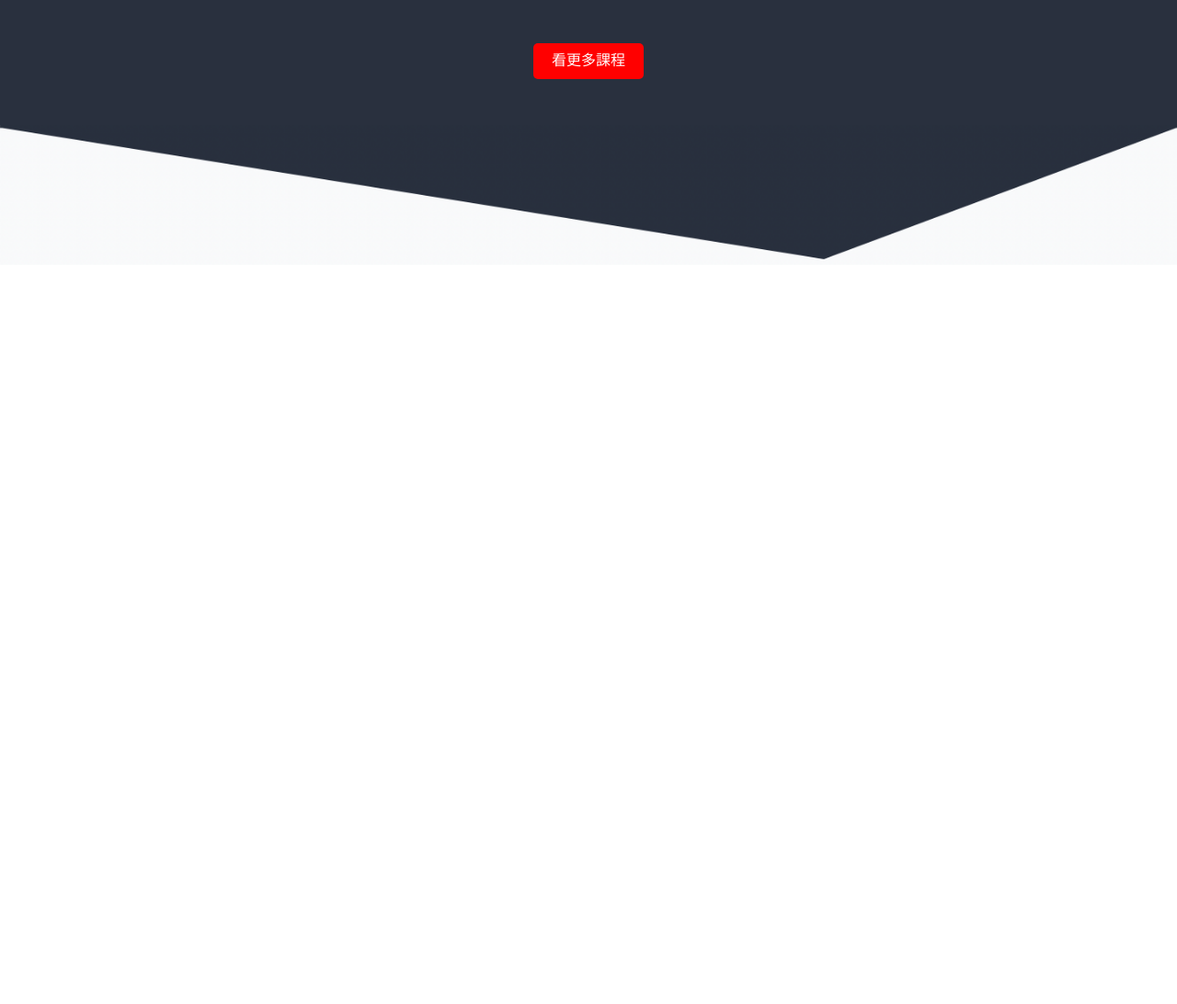
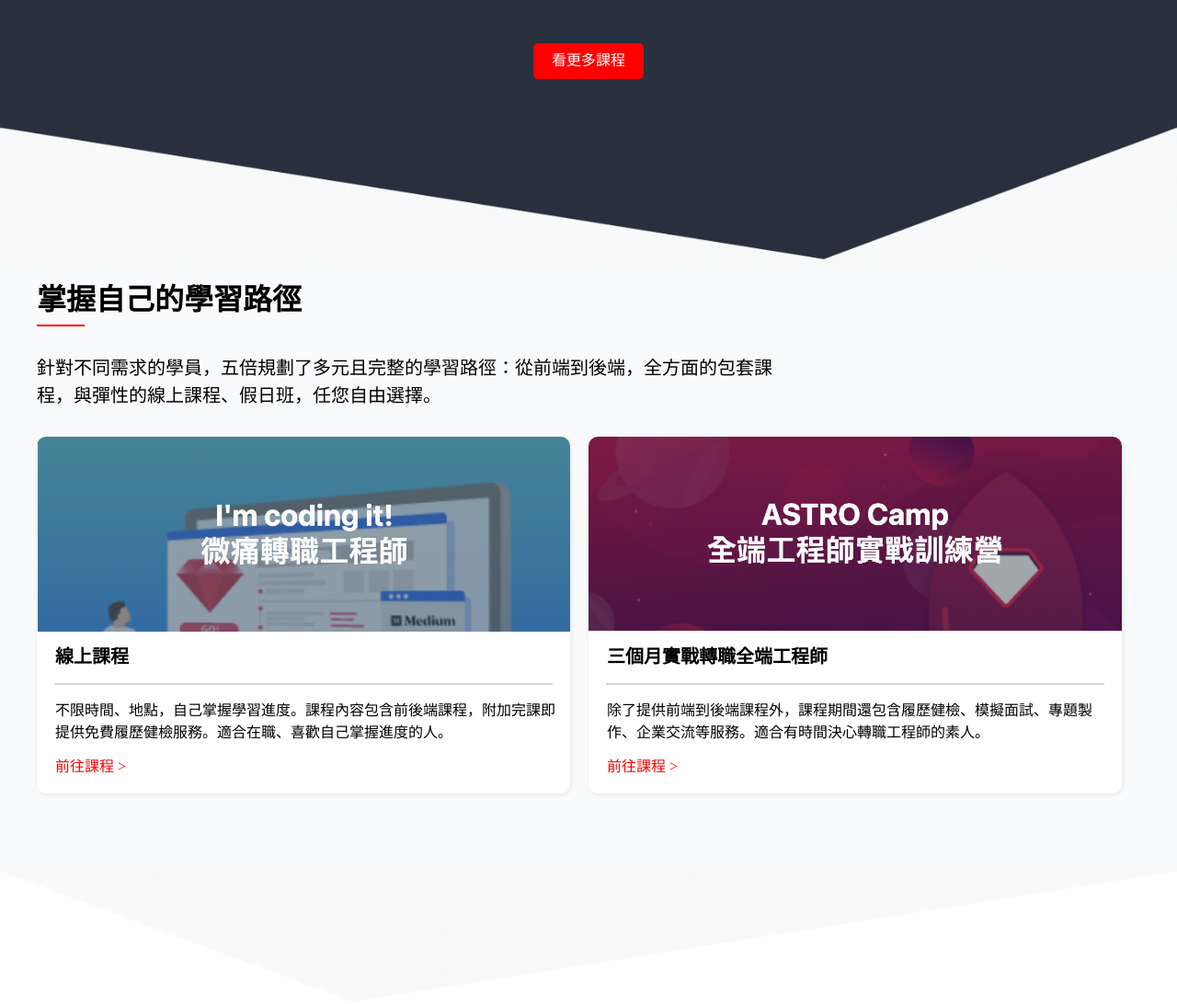
Before and after one commit to wl02599509/5xRuby_HTML_CSS_Practice, a plain HTML site: page Homework_5xRuby_web/5xRuby.html in a window 1280 px wide. Shown: the part 4193-5285 px from the top of the page at 92% size. Before the commit the page ends 4481 px from the top, so only its background shows below. Drawn offline with Linux system fonts and the light colour scheme.

Commit message:
section_6 done

```diff
--- a/Homework_5xRuby_web/5xRuby.html
+++ b/Homework_5xRuby_web/5xRuby.html
@@ -12,6 +12,7 @@
     <link rel="stylesheet" href="section_3.css">
     <link rel="stylesheet" href="section_4.css">
     <link rel="stylesheet" href="section_5.css">
+    <link rel="stylesheet" href="section_6.css">
     <style>
 
 
@@ -333,5 +334,33 @@
         </div>
         <img class="back_triangle_2" src="/pictures/black_triangle_2.png">
     </section>
+    <section class="section_6">
+        <div class="group_6">
+            <h1 class="title">掌握自己的學習路徑</h1>
+            <hr 1px color="red" width="50px" align="left">
+            <p class="description">針對不同需求的學員，五倍規劃了多元且完整的學習路徑：從前端到後端，全方面的包套課程，與彈性的線上課程、假日班，任您自由選擇。</p>
+            <div class="change_path">
+                <div class="camp" id="coding">
+                    <a  href="https://iamcoding.tw/">
+                        <img src="/pictures/coding_it.png">
+                        <h2>線上課程</h2>
+                        <hr 1px color="lightgray" width="540" align="center">
+                        <p>不限時間、地點，自己掌握學習進度。課程內容包含前後端課程，附加完課即提供免費履歷健檢服務。適合在職、喜歡自己掌握進度的人。</p>
+                        <a class="go_course" href="https://iamcoding.tw/">前往課程 ></a>
+                    </a>
+                </div>
+                <div class="camp" id="astro_camp">
+                    <a href="https://astro.5xruby.tw/">
+                        <img src="/pictures/Camp.png">
+                        <h2>三個月實戰轉職全端工程師</h2>
+                        <hr 1px color="lightgray" width="540" align="center">
+                        <p>除了提供前端到後端課程外，課程期間還包含履歷健檢、模擬面試、專題製作、企業交流等服務。適合有時間決心轉職工程師的素人。</p>
+                        <a class="go_course" href="https://astro.5xruby.tw/">前往課程 ></a>
+                    </a>
+                </div>
+            </div>
+        </div>
+        <img src="/pictures/triangle_2.png">
+    </section>
 </body>
 </html>
--- /dev/null
+++ b/Homework_5xRuby_web/section_6.css
@@ -0,0 +1,65 @@
+.section_6{
+  width: 100%;
+  background-color: rgba(249,250,251);
+  padding-top: 20px;
+}
+.group_6{
+    width: 1200px;
+    margin: auto;
+    padding-bottom: 80px;
+}
+.section_6 .title{
+    margin: 0px;
+}
+.section_6 .description{
+    margin: 30px 0px;
+    font-size: 20px;
+    width: 800px;
+    line-height: 1.5;
+}
+.change_path{
+    width: 100%;
+    display: flex;
+}
+.change_path a{
+    text-decoration: none;
+}
+.camp{
+    width: 580px;
+    padding-bottom: 20px;
+    border-radius: 10px;
+    overflow: hidden;
+    background-color: white;
+    box-shadow: 1px 1px 5px rgb(230, 230, 230);
+}
+#coding{
+    margin-right: 20ox;
+}
+#astro_camp{
+    margin-left: 20px;
+}
+.camp img{
+    width: 100%;
+}
+.camp h2{
+    color: black;
+    font-size: 20px;
+    margin-left: 20px;
+}
+.camp p{
+    color: black;
+    margin-left: 20px;
+    width: 545px;
+    line-height: 1.5;
+}
+.go_course{
+    color: red;
+    margin-left: 20px;
+}
+.go_course:hover{
+    border-bottom: 1px solid red;
+}
+.section_6 img{
+    width: 100%;
+    display: block;
+}
```
Also changed, not shown: Homework_5xRuby_web/pictures/Camp.png (added), Homework_5xRuby_web/pictures/coding_it.png (added), Homework_5xRuby_web/pictures/triangle_2.png (added), 3 other files.
